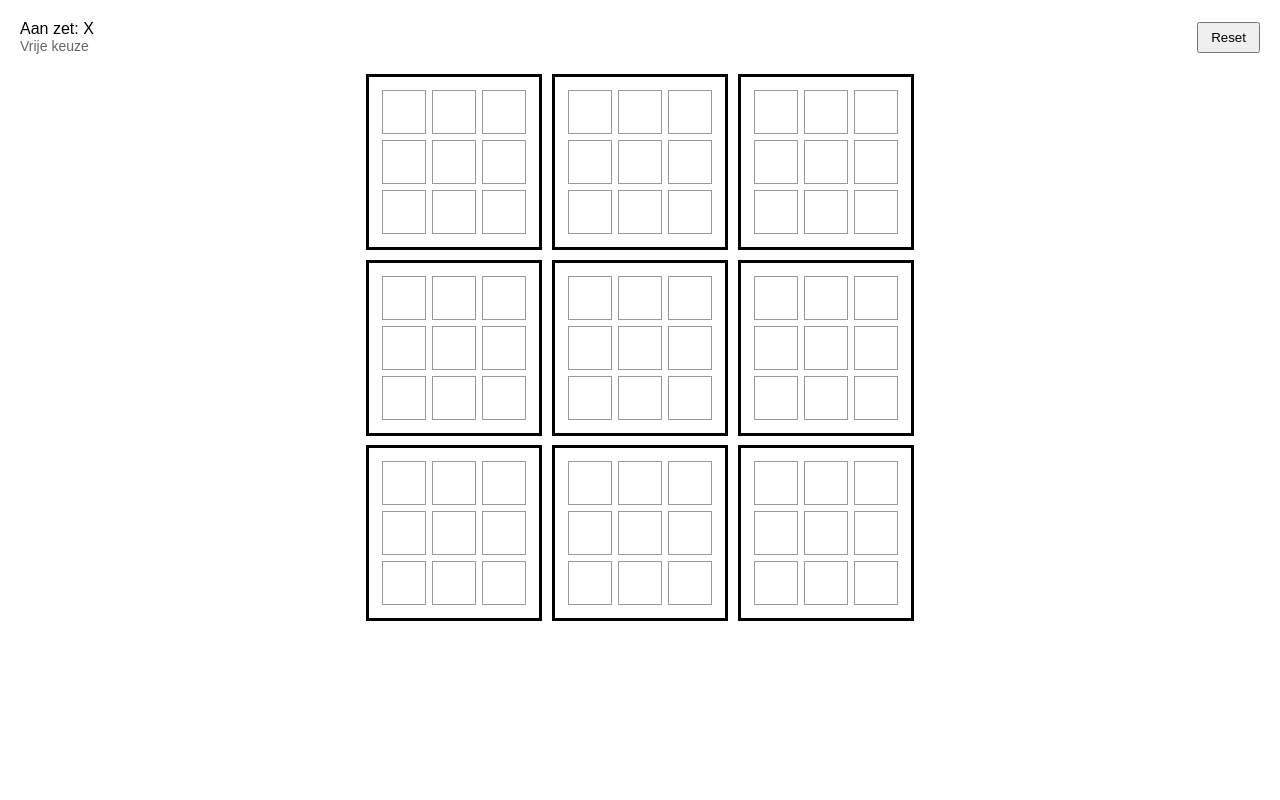
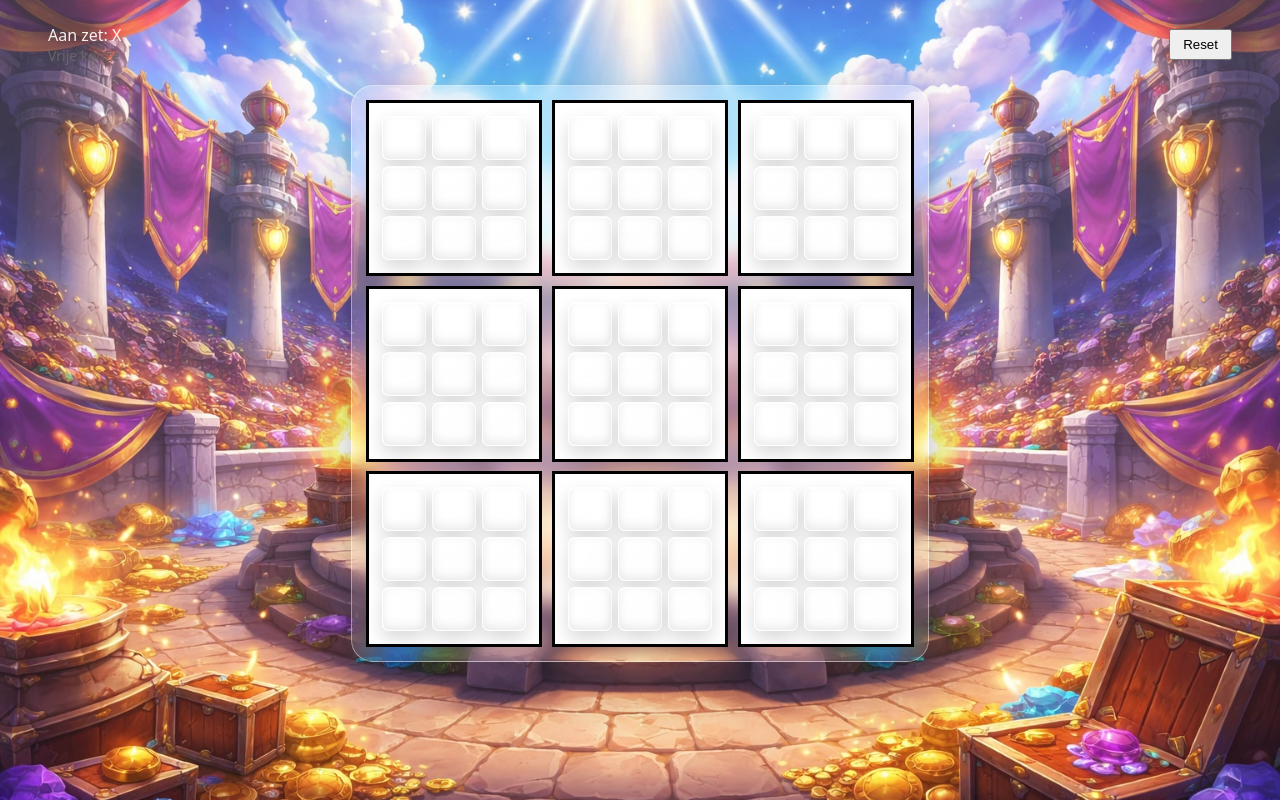
Before and after one commit to HST-WereDi/ultimate-ttt, a React (Vite) app: page / in a window 1280 px wide. Built offline with nearby package versions, Linux system fonts and the light colour scheme.

Commit message:
Start commit 24/02/25

```diff
--- a/src/main.tsx
+++ b/src/main.tsx
@@ -2,6 +2,7 @@ import React from "react";
 import ReactDOM from "react-dom/client";
 import { UltimateBoard } from "./ui/UltimateBoard";
 import "./index.css";
+import "./theme.default.css";
 
 
 ReactDOM.createRoot(document.getElementById("root")!).render(
--- /dev/null
+++ b/src/theme.default.css
@@ -0,0 +1,328 @@
+/* =========================
+   UTT Theme: Arena of Petty Glory (default)
+   ========================= */
+
+:root {
+  /* Core */
+  --bg-0: #070916;
+  --bg-1: #0b0f24;
+  --panel: rgba(255, 255, 255, 0.06);
+  --panel-strong: rgba(255, 255, 255, 0.10);
+
+  --fg: rgba(255, 255, 255, 0.92);
+  --fg-muted: rgba(255, 255, 255, 0.70);
+  --fg-dim: rgba(255, 255, 255, 0.55);
+
+  /* Accents */
+  --accent: #8b5cf6;     /* electric purple */
+  --accent-2: #22d3ee;   /* cyan glow */
+  --gold: #facc15;
+
+  /* Board sizing */
+  --radius: 18px;
+  --radius-sm: 12px;
+  --gap: 10px;
+
+  /* Shadows */
+  --shadow-1: 0 10px 35px rgba(0, 0, 0, 0.45);
+  --shadow-2: 0 6px 18px rgba(0, 0, 0, 0.35);
+  --inner: inset 0 1px 0 rgba(255, 255, 255, 0.10);
+
+  /* Typography */
+  --font-ui: ui-sans-serif, system-ui, -apple-system, Segoe UI, Roboto, Helvetica, Arial;
+  --font-title: var(--font-ui);
+
+  /* Buttons */
+  --btn-bg: rgba(255, 255, 255, 0.10);
+  --btn-bg-hover: rgba(255, 255, 255, 0.14);
+  --btn-border: rgba(255, 255, 255, 0.18);
+
+  /* Motion */
+  --t-fast: 120ms;
+  --t-med: 220ms;
+}
+
+/* App backdrop */
+html, body {
+  height: 100%;
+  margin: 0;
+  padding: 0;
+  overflow-x: hidden;
+}
+
+
+body {
+  margin: 0;
+  color: var(--fg);
+  font-family: var(--font-ui);
+  background:
+    radial-gradient(900px 600px at 20% 10%, rgba(139, 92, 246, 0.20), transparent 60%),
+    radial-gradient(800px 500px at 80% 20%, rgba(34, 211, 238, 0.14), transparent 65%),
+    radial-gradient(900px 700px at 50% 90%, rgba(250, 204, 21, 0.10), transparent 65%),
+    linear-gradient(180deg, var(--bg-1), var(--bg-0));
+}
+
+/* A generic "panel" look you can reuse */
+.utt-panel {
+  background: var(--panel);
+  border: 1px solid rgba(255, 255, 255, 0.14);
+  border-radius: var(--radius);
+  box-shadow: var(--shadow-1);
+  backdrop-filter: blur(10px);
+}
+
+/* Titles / text helpers */
+.utt-title {
+  font-family: var(--font-title);
+  letter-spacing: 0.5px;
+  font-weight: 800;
+}
+
+.utt-muted {
+  color: var(--fg-muted);
+}
+
+/* Buttons (apply class="utt-btn") */
+.utt-btn {
+  appearance: none;
+  border: 1px solid var(--btn-border);
+  background: linear-gradient(180deg, var(--btn-bg), rgba(255, 255, 255, 0.06));
+  color: var(--fg);
+  border-radius: 999px;
+  padding: 10px 16px;
+  box-shadow: var(--shadow-2), var(--inner);
+  cursor: pointer;
+  transition: transform var(--t-fast), background var(--t-fast), border-color var(--t-fast);
+}
+
+.utt-btn:hover {
+  background: linear-gradient(180deg, var(--btn-bg-hover), rgba(255, 255, 255, 0.07));
+  border-color: rgba(255, 255, 255, 0.28);
+  transform: translateY(-1px);
+}
+
+.utt-btn:active {
+  transform: translateY(0px) scale(0.99);
+}
+
+/* Input (room code later) */
+.utt-input {
+  width: 100%;
+  padding: 12px 14px;
+  border-radius: 14px;
+  border: 1px solid rgba(255,255,255,0.18);
+  background: rgba(0,0,0,0.25);
+  color: var(--fg);
+  outline: none;
+  box-shadow: var(--inner);
+}
+
+.utt-input:focus {
+  border-color: rgba(139, 92, 246, 0.55);
+}
+
+/* Board look (works even if your UI uses generic divs) */
+.utt-board,
+.utt-smallboard {
+  border-radius: var(--radius);
+  background: rgba(255, 255, 255, 0.06);
+  border: 1px solid rgba(255, 255, 255, 0.14);
+  box-shadow: var(--shadow-2), var(--inner);
+}
+
+/* Cells */
+.utt-cell {
+  border-radius: var(--radius-sm);
+  background: rgba(255, 255, 255, 0.07);
+  border: 1px solid rgba(255, 255, 255, 0.12);
+  box-shadow: var(--inner);
+  transition: transform var(--t-fast), background var(--t-fast), border-color var(--t-fast);
+}
+
+.utt-cell:hover {
+  background: rgba(255, 255, 255, 0.10);
+  border-color: rgba(255, 255, 255, 0.22);
+  transform: scale(1.01);
+}
+
+/* Optional state hooks if you add these classes later */
+.utt-cell--playable {
+  outline: 2px solid rgba(34, 211, 238, 0.35);
+}
+
+.utt-cell--locked {
+  opacity: 0.55;
+  filter: saturate(0.85);
+}
+
+/* Mark styling (if X/O are text) */
+.utt-mark-x {
+  color: #ff6a6a;
+  text-shadow: 0 0 22px rgba(255, 106, 106, 0.25);
+}
+.utt-mark-o {
+  color: #6affb3;
+  text-shadow: 0 0 22px rgba(106, 255, 179, 0.22);
+}
+
+
+:root{
+  /* Board materials */
+  --board-outer: rgba(255,255,255,0.10);
+  --board-edge: rgba(255,255,255,0.16);
+  --board-core: rgba(10,12,24,0.55);
+
+  /* Cell materials */
+  --cell-core: rgba(255,255,255,0.07);
+  --cell-core-hover: rgba(255,255,255,0.10);
+  --cell-edge: rgba(255,255,255,0.14);
+
+  /* Glows */
+  --glow-accent: 0 0 0 1px rgba(139, 92, 246, 0.22), 0 0 22px rgba(139, 92, 246, 0.22);
+  --glow-cyan:   0 0 0 1px rgba(34, 211, 238, 0.18), 0 0 22px rgba(34, 211, 238, 0.18);
+
+  /* “Candy crush” polish: bevel + highlight */
+  --bevel-hi: inset 0 1px 0 rgba(255,255,255,0.14);
+  --bevel-lo: inset 0 -2px 6px rgba(0,0,0,0.35);
+
+  /* Grain / scratches (no images) */
+  --noise-a: repeating-linear-gradient(
+    45deg,
+    rgba(255,255,255,0.035) 0px,
+    rgba(255,255,255,0.035) 1px,
+    rgba(0,0,0,0) 2px,
+    rgba(0,0,0,0) 6px
+  );
+}
+
+
+body{
+  min-height: 100vh;
+
+  background:
+    linear-gradient(
+      180deg,
+      rgba(255,255,255,0.20),
+      rgba(255,255,255,0.05)
+    ),
+    url("/bg.webp");
+
+  background-size: cover;
+  background-position: center;
+  background-attachment: fixed;
+}
+
+
+.container{
+  position: relative;
+  z-index: 1;
+
+  padding: clamp(20px, 4vw, 48px);
+}
+
+.macro-board{
+  /* voorkom dat het opeens paginabreed wordt */
+  width: fit-content;
+  max-width: min(92vw, 980px);
+  margin: 0 auto;
+
+  /* geen mega padding */
+  padding: 14px;
+  border-radius: 22px;
+
+  /* veel transparanter */
+  background:
+    radial-gradient(520px 320px at 50% 0%, rgba(255,255,255,0.22), transparent 70%),
+    linear-gradient(180deg, rgba(255,255,255,0.14), rgba(255,255,255,0.06));
+
+  border: 1px solid rgba(255,255,255,0.40);
+  box-shadow:
+    0 22px 70px rgba(0,0,0,0.18),
+    0 6px 18px rgba(0,0,0,0.10);
+
+  backdrop-filter: blur(10px);
+}
+
+html, body{
+  height: 100%;
+  margin: 0;          /* override index.css */
+  overflow: hidden;   /* voorkomt verticale scroll */
+}
+
+.container{
+  min-height: 100vh;
+  justify-content: flex-start;   /* start bovenaan */
+  padding-top: 24px;             /* gecontroleerde ruimte */
+  padding-bottom: 24px;
+}
+
+
+.cell{
+  border-radius: 7px;
+  border: 1px solid rgba(255,255,255,0.65);
+
+  background:
+    radial-gradient(60px 40px at 30% 20%, rgba(255,255,255,0.85), transparent 60%),
+    linear-gradient(180deg, rgba(255,255,255,0.45), rgba(255,255,255,0.18)),
+    rgba(255,255,255,0.25);
+
+  backdrop-filter: blur(12px);
+  -webkit-backdrop-filter: blur(12px);
+
+  box-shadow:
+    0 8px 18px rgba(0,0,0,0.15),
+    inset 0 1px 0 rgba(255,255,255,0.9),
+    inset 0 -4px 10px rgba(0,0,0,0.08);
+
+  color: #1f2430;
+
+  transition: transform 120ms ease, filter 120ms ease, box-shadow 120ms ease;
+}
+
+.cell:hover:enabled{
+  transform: translateY(-2px);
+  filter: brightness(1.04);
+
+  box-shadow:
+    0 12px 28px rgba(0,0,0,0.18),
+    inset 0 1px 0 rgba(255,255,255,1),
+    inset 0 -6px 14px rgba(0,0,0,0.08);
+}
+
+.winner-overlay{
+  position: absolute;
+  inset: 0;
+  z-index: 10;
+  border-radius: inherit;
+
+  display: grid;
+  place-items: center;
+
+  /* semi-transparante glaslaag */
+  background:
+    radial-gradient(
+      220px 160px at 50% 35%,
+      rgba(255,255,255,0.45),
+      rgba(255,255,255,0.15) 70%
+    ),
+    rgba(255,255,255,0.20);
+
+  backdrop-filter: blur(8px);
+  -webkit-backdrop-filter: blur(8px);
+
+  /* teken volledig solid */
+  color: #111827;
+  font-weight: 900;
+  font-size: 64px;
+  text-shadow:
+    0 6px 20px rgba(0,0,0,0.25),
+    0 1px 0 rgba(255,255,255,0.6);
+}
+
+.modalTitle{
+  color: #0f172a; /* donker, altijd leesbaar */
+  text-shadow:
+    0 2px 10px rgba(0,0,0,0.25),
+    0 1px 0 rgba(255,255,255,0.65);
+  font-weight: 900;
+}
```
Also changed, not shown: public/bg.webp (added), 1 other file (tests, documents, lock files or other folders).
